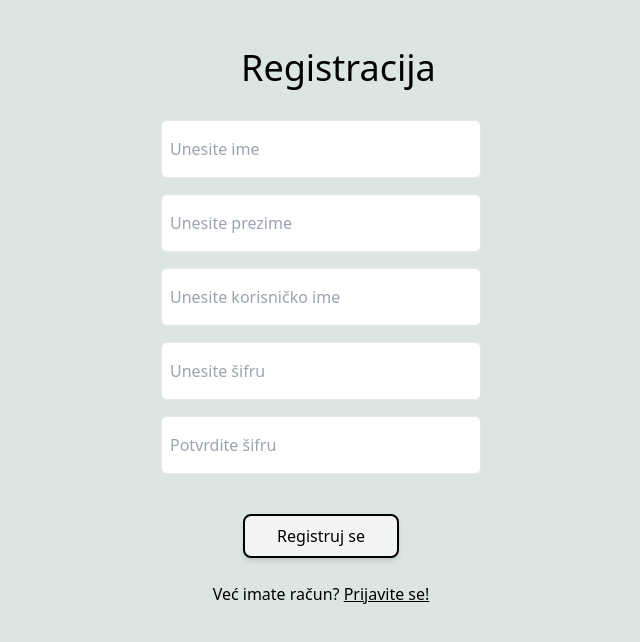
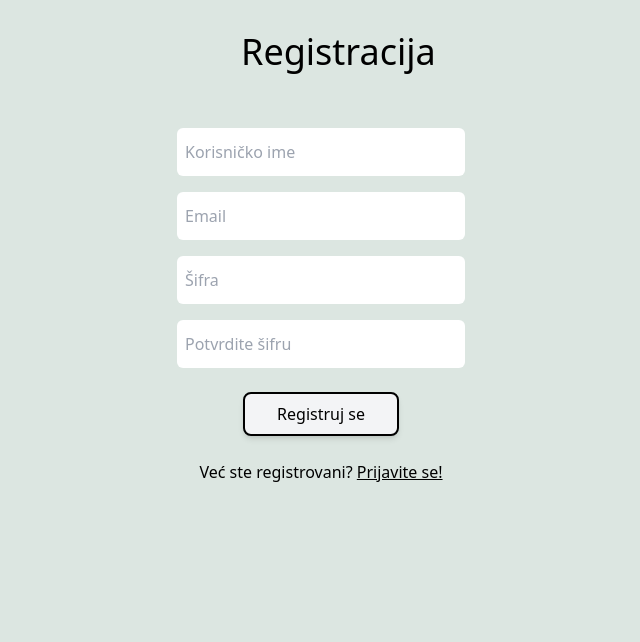
Before and after one commit to taariikkk/ETF-dzemat, a React (Vite) app in the folder client/: page /registracija in a window 1280 px wide. Shown: the top 642 px of the page, without its empty margins (319-959 px from the left). Built offline with nearby package versions, Linux system fonts and the light colour scheme.

Commit message:
Prepravljena Registracija stranica.

```diff
--- a/client/src/main-components/Registracija.tsx
+++ b/client/src/main-components/Registracija.tsx
@@ -3,94 +3,68 @@ import { useNavigate } from "react-router";
 import { useAppSelector } from "../redux/hooks";
 import NaslovStranice from "../reusable/NaslovStranice";
 import Dugme from "../reusable/Dugme";
+import Input from "../reusable/Input";
+import Podloga from "../reusable/Podloga";
+
+const inputPolja = [
+  { type: "text", placeholder: "Korisničko ime" },
+  { type: "text", placeholder: "Email" },
+  { type: "password", placeholder: "Šifra" },
+  { type: "password", placeholder: "Potvrdite šifru" },
+];
 
 const Registracija = () => {
+  const [registracija, setRegistracija] = useState({
+    username: "",
+    email: "",
+    password: "",
+    confirmPassword: "",
+  });
+  const [error, setError] = useState("");
   const navigate = useNavigate();
   const { prijavljen } = useAppSelector((s) => s.etfszm);
-  const [ime, setIme] = useState("");
-  const [prezime, setPrezime] = useState("");
-  const [username, setUsername] = useState("");
-  const [password, setPassword] = useState("");
-  const [confirmPassword, setConfirmPassword] = useState("");
-  const [error, setError] = useState("");
 
   useEffect(() => {
-    if (prijavljen) {
-      navigate("/početna", { replace: true });
-    }
-  }, [prijavljen, navigate]);
+    if (prijavljen) navigate("/početna", { replace: true });
+    // eslint-disable-next-line react-hooks/exhaustive-deps
+  }, []);
 
   const handleRegister = () => {
-    if (!ime || !prezime || !username || !password || !confirmPassword) {
-      setError("Sva polja moraju biti popunjena");
-      return;
-    }
-    if (password !== confirmPassword) {
-      setError("Šifre se ne podudaraju");
-      return;
-    }
-    navigate("/prijava");
+    if (Object.values(registracija).some((value) => value === "")) setError("Sva polja moraju biti popunjena");
+    else if (registracija.password !== registracija.confirmPassword) setError("Šifre se ne podudaraju");
+    else navigate("/prijava");
+  };
+
+  const handleChange = (e: React.ChangeEvent<HTMLInputElement>) => {
+    const { name, value } = e.target;
+    setRegistracija((s) => ({
+      ...s,
+      [name]: value,
+    }));
   };
 
   return (
     !prijavljen && (
-      <div className="flex flex-col items-center p-4">
+      <>
         <NaslovStranice naslovStranice="Registracija" />
-        <div className="mb-4 w-full max-w-xs">
-          <input
-            type="text"
-            value={ime}
-            onChange={(e) => setIme(e.target.value)}
-            className="w-full p-2 border rounded-md"
-            placeholder="Unesite ime"
-          />
-        </div>
-        <div className="mb-4 w-full max-w-xs">
-          <input
-            type="text"
-            value={prezime}
-            onChange={(e) => setPrezime(e.target.value)}
-            className="w-full p-2 border rounded-md"
-            placeholder="Unesite prezime"
-          />
-        </div>
-        <div className="mb-4 w-full max-w-xs">
-          <input
-            type="text"
-            value={username}
-            onChange={(e) => setUsername(e.target.value)}
-            className="w-full p-2 border rounded-md"
-            placeholder="Unesite korisničko ime"
-          />
-        </div>
-        <div className="mb-4 w-full max-w-xs">
-          <input
-            type="password"
-            value={password}
-            onChange={(e) => setPassword(e.target.value)}
-            className="w-full p-2 border rounded-md"
-            placeholder="Unesite šifru"
-          />
-        </div>
-        <div className="mb-4 w-full max-w-xs">
-          <input
-            type="password"
-            value={confirmPassword}
-            onChange={(e) => setConfirmPassword(e.target.value)}
-            className="w-full p-2 border rounded-md"
-            placeholder="Potvrdite šifru"
-          />
-        </div>
-        {error && <p className="text-red-500">{error}</p>}
-        <div className="mt-6">
-          <Dugme text="Registruj se" onClick={handleRegister} />
-        </div>
-        <p className="mt-4">
-          Već imate račun? <a onClick={() => navigate("/prijava")} className="underline cursor-pointer">Prijavite se!</a>
-        </p>
-      </div>
-
-
+        <Podloga classname="bg-transparent px-0 py-0 max-w-72">
+          <form>
+            {inputPolja.map((props, i) => {
+              return <Input key={i} onChange={handleChange} {...props} />;
+            })}
+          </form>
+          {error && <p className="text-red-500">{error}</p>}
+          <div className="mt-4">
+            <Dugme text="Registruj se" onClick={handleRegister} />
+          </div>
+          <p className="mt-4">
+            Već ste registrovani?{" "}
+            <a onClick={() => navigate("/prijava")} className="underline cursor-pointer">
+              Prijavite se!
+            </a>
+          </p>
+        </Podloga>
+      </>
     )
   );
 };
```
